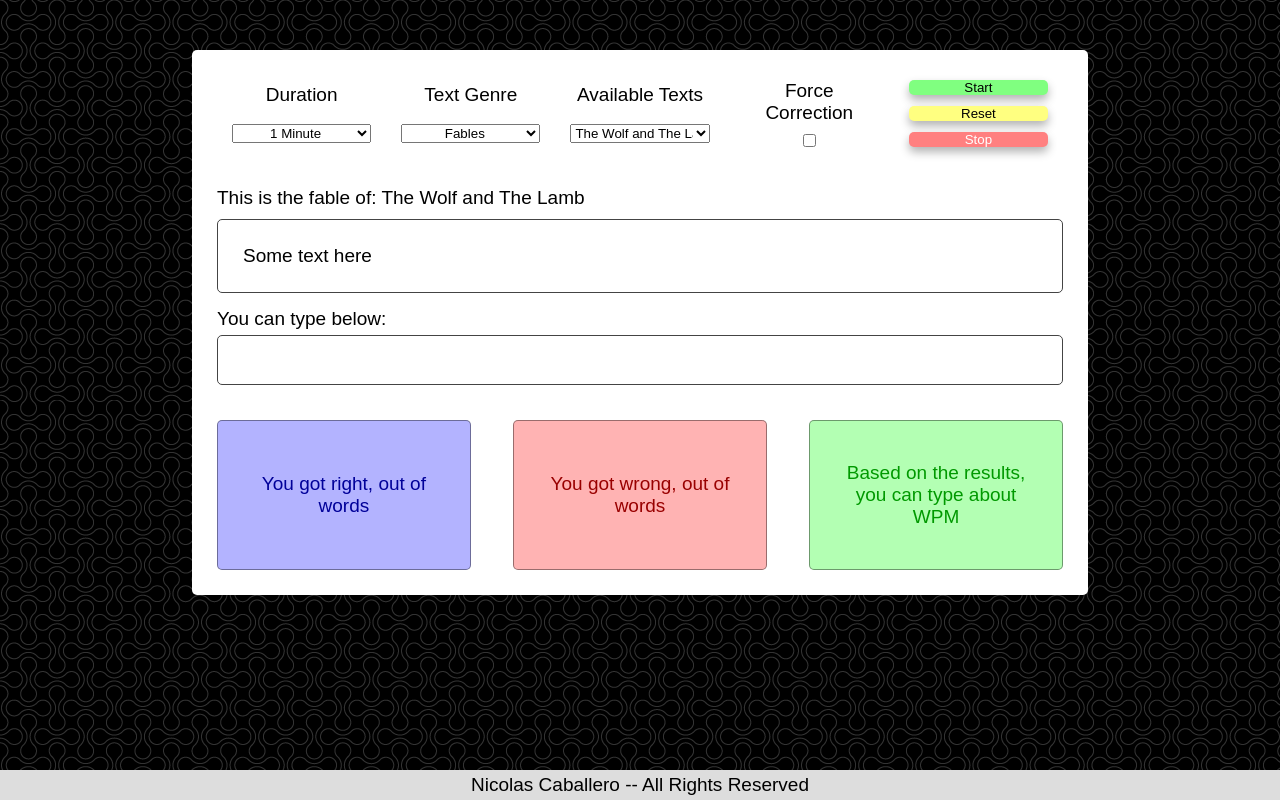
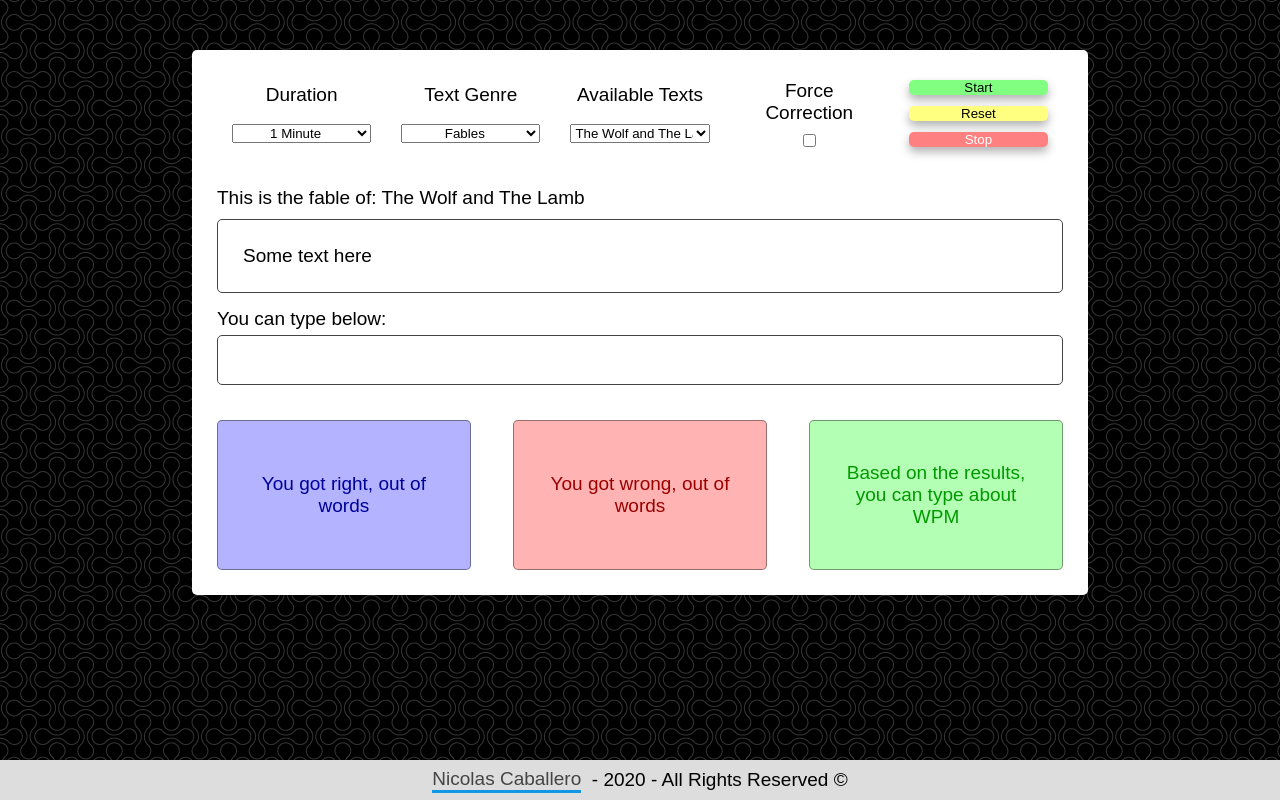
Before and after one commit to N-bred/Test-Your-Typing, a plain HTML site: page index.html in a window 1280 px wide. Drawn offline with Linux system fonts and the light colour scheme.

Commit message:
All js files created, changes to the footer: Added colors to the name and also set the auto update year text. --NEXT: Start working on the logic

```diff
--- a/index.html
+++ b/index.html
@@ -6,6 +6,7 @@
     <title>Test Your Typing</title>
     <link rel="stylesheet" href="./public/css/styles.css" />
     <script src="./public/js/app.js"></script>
+    <script src="./public/js/footer.js" defer></script>
   </head>
   <body>
     <div class="container">
@@ -64,6 +65,9 @@
         </section>
       </div>
     </div>
-    <footer>Nicolas Caballero - <span id="year"></span> - All Rights Reserved</footer>
+    <footer>
+      <a href="https://github.com/N-bred">Nicolas Caballero</a>&nbsp; -&nbsp; <span id="year"></span> &nbsp;- All Rights
+      Reserved &copy;
+    </footer>
   </body>
 </html>
--- /dev/null
+++ b/public/js/footer.js
@@ -0,0 +1,3 @@
+const footerYear = document.getElementById('year')
+
+footerYear.innerText = new Date().getFullYear()
--- a/public/sass/styles.scss
+++ b/public/sass/styles.scss
@@ -191,6 +191,17 @@ footer {
   display: flex;
   align-items: center;
   justify-content: center;
-  height: 3rem;
+  height: 4rem;
   width: 100%;
+
+  a {
+    text-decoration: none;
+    color: #444;
+
+    &:hover {
+      color: rgb(15, 150, 228);
+    }
+
+    border-bottom: 0.3rem solid rgb(15, 150, 228);
+  }
 }
```
Also changed, not shown: public/css/styles.css, public/js/form.js (added), public/js/input.js (added), public/js/results.js (added), 1 other file.
